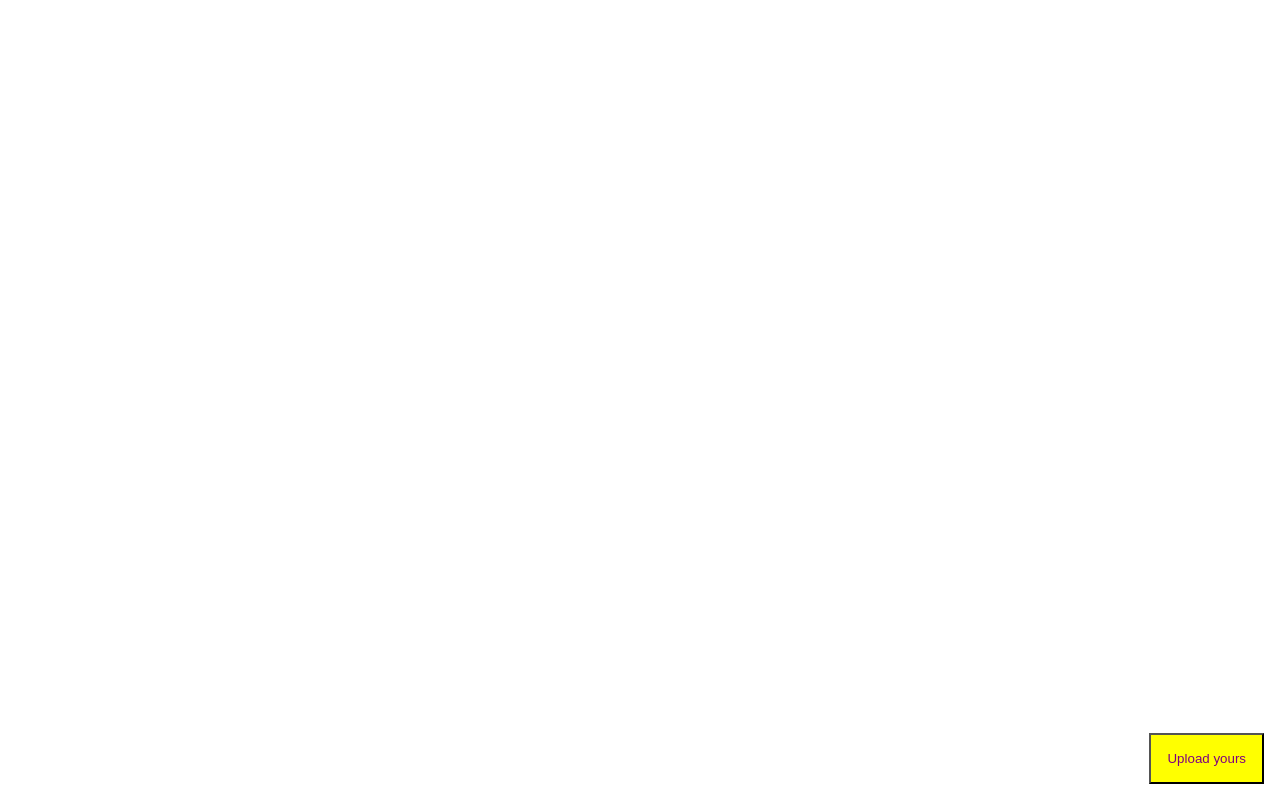
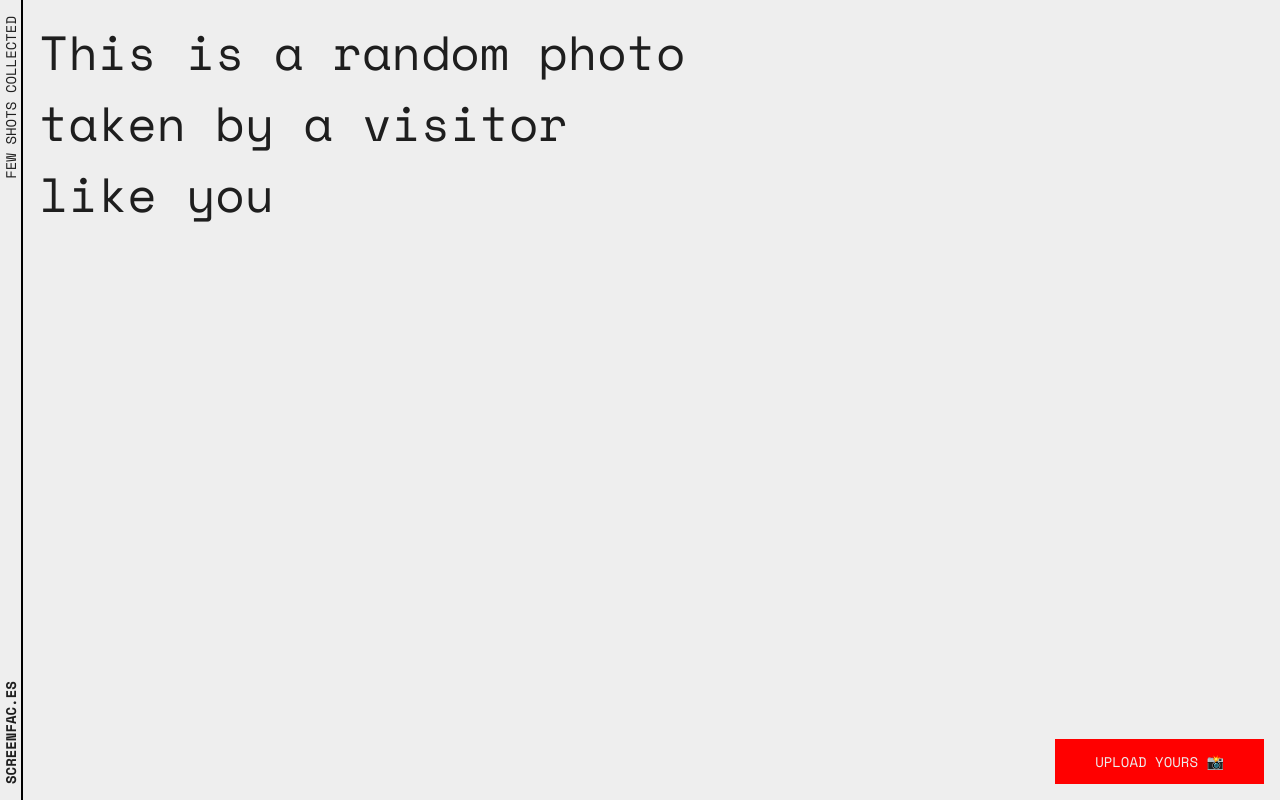
Before and after one commit to savefolla/visitors, a website: page public/index.html in a window 1280 px wide. Drawn offline with nearby package versions, Linux system fonts and the light colour scheme; no server answers.

Commit message:
style wip banner

```diff
--- a/public/index.html
+++ b/public/index.html
@@ -2,15 +2,25 @@
 <html lang="en">
 <head>
   <meta charset="utf-8">
-  <title>Visitors</title>
+  <title>screenfac.es</title>
   <meta name="viewport" content="width=device-width, initial-scale=1.0"/>
   <link rel="shortcut icon" href="favicon.ico" type="image/x-icon">
   <link rel="icon" href="favicon.ico" type="image/x-icon">
   <link rel="stylesheet" href="style.css">
+  <link href="https://fonts.googleapis.com/css?family=Space+Mono:400,700&display=swap" rel="stylesheet">
 </head>
 <body>
+<div id="side-bar">
+  <a class="active">screenfac.es</a>
+  <a class="">few shots collected</a>
+</div>
 <div id="random-image">
-  <button id="upload-yours">Upload yours</button>
+  <div class="message-wrapper">
+    <div class="message">
+      This is a random photo taken by a visitor like you
+    </div>
+  </div>
+  <button id="upload-yours">Upload yours 📸</button>
 </div>
 <div id="your-image">
   <video id="player" autoplay></video>
--- a/public/style.css
+++ b/public/style.css
@@ -1,26 +1,70 @@
+html {
+  --font-size-small: 14px;
+  --font-size-big: 48px;
+  --font-weight-regular: 400;
+  --font-weight-bold: 700;
+  --black: #1e1e1e;
+  --white: #eee;
+
+  color: var(--black);
+  background: var(--white);
+}
+
 body {
   margin: 0;
   width: 100vw;
   height: 100vh;
   overflow: hidden;
+  font-family: 'Space Mono', monospace;
+  font-size: var(--font-size-small);
+}
+
+* {
+  box-sizing: border-box;
+}
+
+#side-bar {
+  border-bottom: 2px solid black;
+  transform: rotate(-90deg);
+  position: fixed;
+  left: 0;
+  top: 100%;
+  z-index: 1;
+  background: var(--white);
+  transform-origin: top left;
+  width: 100vh;
+  text-transform: uppercase;
+  display: flex;
+  justify-content: space-between;
+  padding: 0 1rem;
+}
+
+#side-bar .active {
+  font-weight: var(--font-weight-bold);
 }
 
 #random-image {
-  width: 100%;
   height: 100%;
   background-size: cover;
   background-position: center;
   position: relative;
+  margin-left: 23px;
+}
+
+#random-image .message-wrapper {
+  background: var(--white);
+  font-size: var(--font-size-big);
+  height: 100%;
+  padding: 1rem;
+}
+
+#random-image .message {
+  max-width: 666px;
 }
 
 #upload-yours {
-  position: fixed;
-  background: yellow;
-  color: purple;
-  bottom: 1rem;
-  right: 1rem;
-  padding: 1rem;
-  cursor: pointer;
+  background: red;
+  color: var(--white);
 }
 
 #your-image {
@@ -43,13 +87,20 @@ body {
 }
 
 #capture {
-  position: fixed;
   background: purple;
   color: yellow;
+}
+
+button {
+  font-family: inherit;
+  cursor: pointer;
+  position: fixed;
+  border: none;
+  padding: .75rem 2.5rem;
   bottom: 1rem;
   right: 1rem;
-  padding: 1rem;
-  cursor: pointer;
+  font-size: var(--font-size-small);
+  text-transform: uppercase;
 }
 
 canvas {
```
